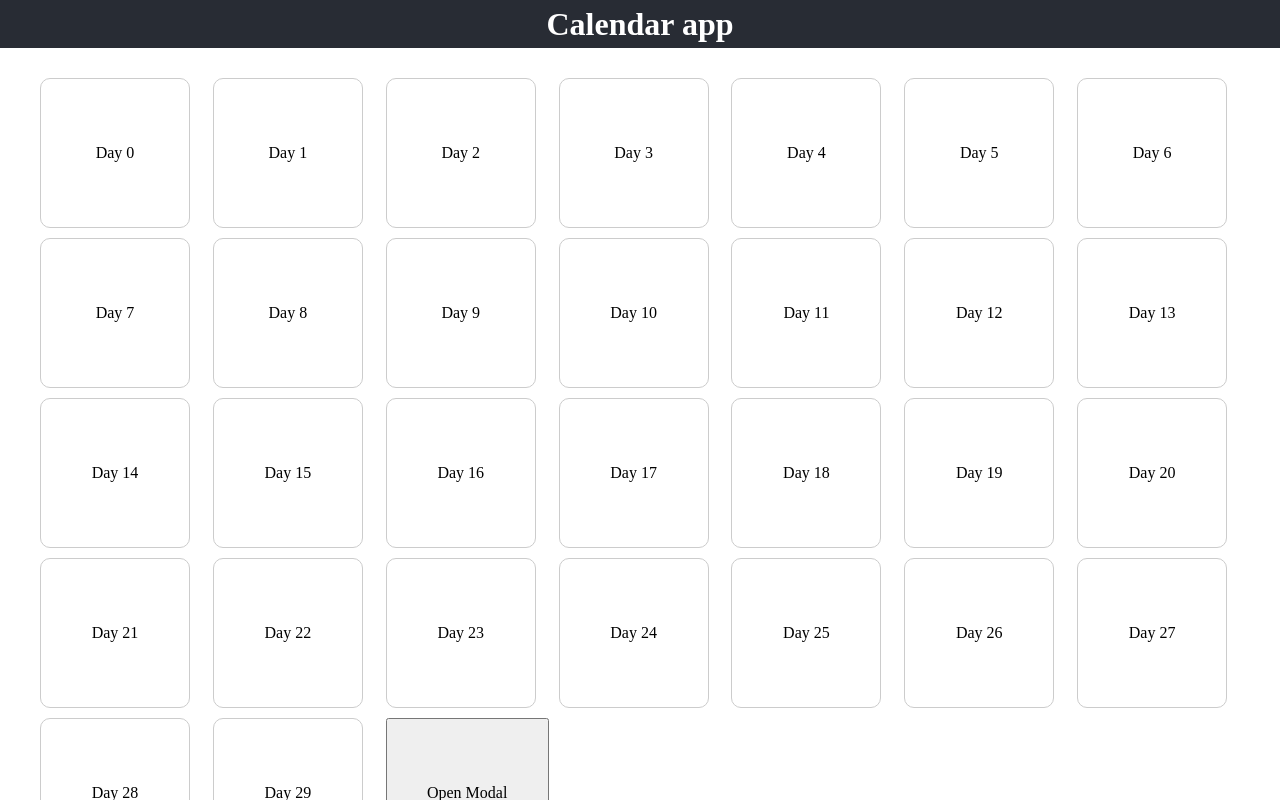
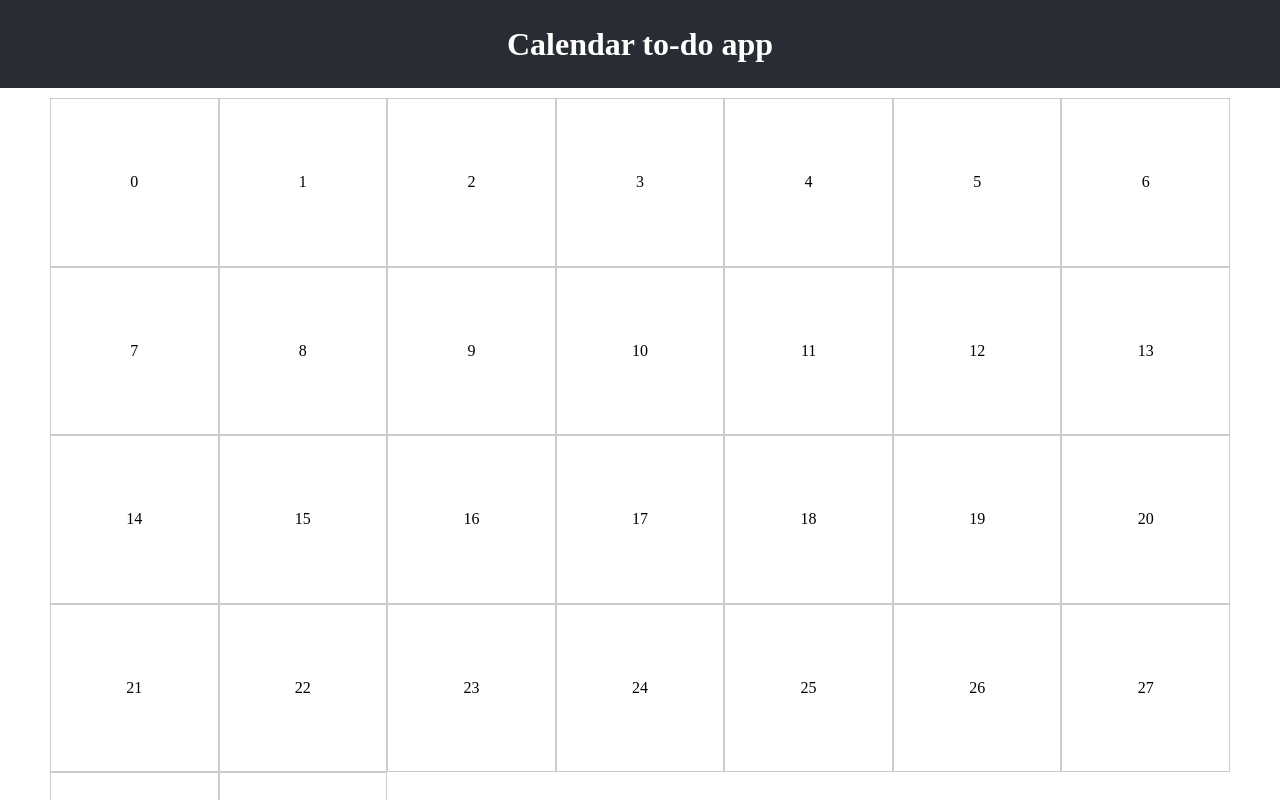
Before and after one commit to WithNoRegret/todo-calendar, a React (Vite) app: page / in a window 1280 px wide. Shown: the top 800 px of the page. Built offline with nearby package versions, Linux system fonts and the light colour scheme.

Commit message:
adaptive design + new task form component

```diff
--- a/src/App.scss
+++ b/src/App.scss
@@ -4,4 +4,5 @@
     align-items: center;
     justify-content: center;
     color: white;
+    padding: 20px;
 }
--- a/src/App.tsx
+++ b/src/App.tsx
@@ -4,7 +4,7 @@ function App() {
   return (
     <div className="app">
       <header className="app-header">
-        <h1 className="app-title">Calendar app</h1>
+        <h1 className="app-title">Calendar to-do app</h1>
       </header>
       <Calendar />
     </div>
--- a/src/components/Calendar/Calendar.scss
+++ b/src/components/Calendar/Calendar.scss
@@ -1,9 +1,12 @@
 .calendar {
-    padding-top: 30px;
+    padding: 10px;
 
     display: grid;
     max-width: 1200px;
     margin-inline: auto;
-    grid-template-columns: repeat(auto-fit, minmax(150px, 1fr));
-    gap: 10px;
+    grid-template-columns: repeat(7, 1fr);
 }
+
+.mobile-task-list {
+    padding: 10px;
+}
--- a/src/components/Calendar/Calendar.tsx
+++ b/src/components/Calendar/Calendar.tsx
@@ -1,4 +1,5 @@
 import Day from "../Day/Day";
+import TaskList from "../TaskList/TaskList";
 import TaskModal from "../TaskModal/TaskModal";
 
 import "./Calendar.scss";
@@ -6,11 +7,12 @@ import "./Calendar.scss";
 const Calendar = () => {
   const days = Array(30).fill(0);
   return (
-    <div className="calendar">
-      {days.map((_, index) => (
-        <Day key={index} index={index} />
-      ))}
-      <TaskModal />
+    <div>
+      <div className="calendar">
+        {days.map((_, index) => (
+          <Day key={index} index={index} />
+        ))}
+      </div>
       <button
         onClick={() =>
           (
@@ -20,6 +22,10 @@ const Calendar = () => {
       >
         Open Modal
       </button>
+      <TaskModal />
+      <div className="visible-mobile mobile-task-list">
+        <TaskList />
+      </div>
     </div>
   );
 };
--- a/src/components/Day/Day.scss
+++ b/src/components/Day/Day.scss
@@ -1,15 +1,18 @@
 .day {
-    height: 150px;
-    width: 150px;
+    aspect-ratio: 1;
 
-    padding: 20px;
+    padding: 5px;
 
     display: flex;
     align-items: center;
     justify-content: center;
 
     border: 1px solid #ccc;
-    border-radius: 10px;
 
     cursor: pointer;
+
+
+    @media screen and (max-width: 440px) {
+        aspect-ratio: unset;
+    }
   }
--- a/src/components/Day/Day.tsx
+++ b/src/components/Day/Day.tsx
@@ -1,7 +1,7 @@
 import "./Day.scss";
 
 const Day = ({ index }: { index: number }) => {
-  return <div className="day">Day {index}</div>;
+  return <div className="day">{index}</div>;
 };
 
 export default Day;
--- /dev/null
+++ b/src/components/NewTaskForm/NewTaskForm.tsx
@@ -0,0 +1,13 @@
+const NewTaskForm = () => {
+  return (
+    <form>
+      <label htmlFor="task">Task</label>
+      <input type="text" id="task" name="task" />
+      <label htmlFor="date">Date</label>
+      <input type="date" id="date" name="date" />
+      <button>Add</button>
+    </form>
+  );
+};
+
+export default NewTaskForm;
--- a/src/components/Task/Task.scss
+++ b/src/components/Task/Task.scss
@@ -1,3 +1,13 @@
 .task {
     padding: 20px;
+    border: 1px solid #ccc;
+
+    display: flex;
+    justify-content: space-between;
 }
+
+.buttons {
+    display: flex;
+    align-items: center;
+    gap: 10px;
+}
--- a/src/components/Task/Task.tsx
+++ b/src/components/Task/Task.tsx
@@ -1,7 +1,16 @@
 import "./Task.scss";
 
 const Task = () => {
-  return <div className="task">Task</div>;
+  return (
+    <div className="task">
+      Task
+      <div className="buttons">
+        <label htmlFor="task">done</label>
+        <input type="checkbox" id="task" />
+        <button>Delete</button>
+      </div>
+    </div>
+  );
 };
 
 export default Task;
--- a/src/components/TaskList/TaskList.tsx
+++ b/src/components/TaskList/TaskList.tsx
@@ -4,6 +4,7 @@ import "./TaskList.scss";
 const TaskList = () => {
   return (
     <div className="task-list">
+      <button>Create new Task</button>
       <Task />
       <Task />
       <Task />
--- a/src/components/TaskModal/TaskModal.tsx
+++ b/src/components/TaskModal/TaskModal.tsx
@@ -1,11 +1,15 @@
+import { useState } from "react";
 import TaskList from "../TaskList/TaskList";
 import "./TaskModal.scss";
+import NewTaskForm from "../NewTaskForm/NewTaskForm";
 
 const TaskModal = () => {
+  const [newTask, setNewTask] = useState(false);
   return (
     <dialog id="task-modal" className="task-modal">
       <h1>TaskModal</h1>
-      <TaskList />
+      {newTask ? <NewTaskForm /> : <TaskList />}
+      <button onClick={() => setNewTask(!newTask)}>Add new Task</button>
       <button
         className="close-modal"
         onClick={() =>
--- a/src/index.css
+++ b/src/index.css
@@ -60,3 +60,9 @@ h6 {
 #__next {
   isolation: isolate;
 }
+
+@media (min-width: 991px) {
+  .visible-mobile {
+    display: none;
+  }
+}
```
